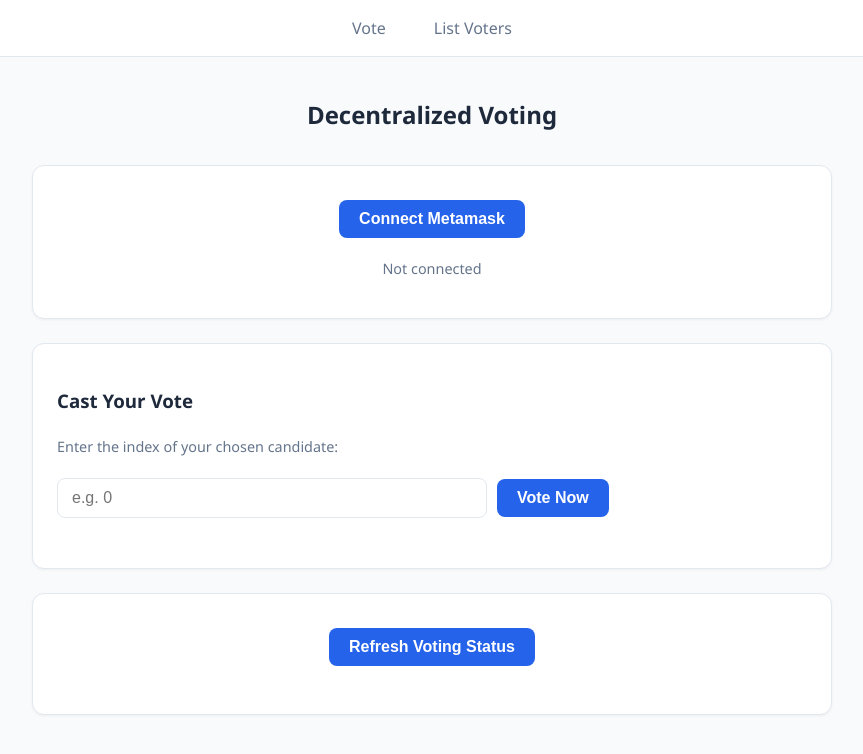
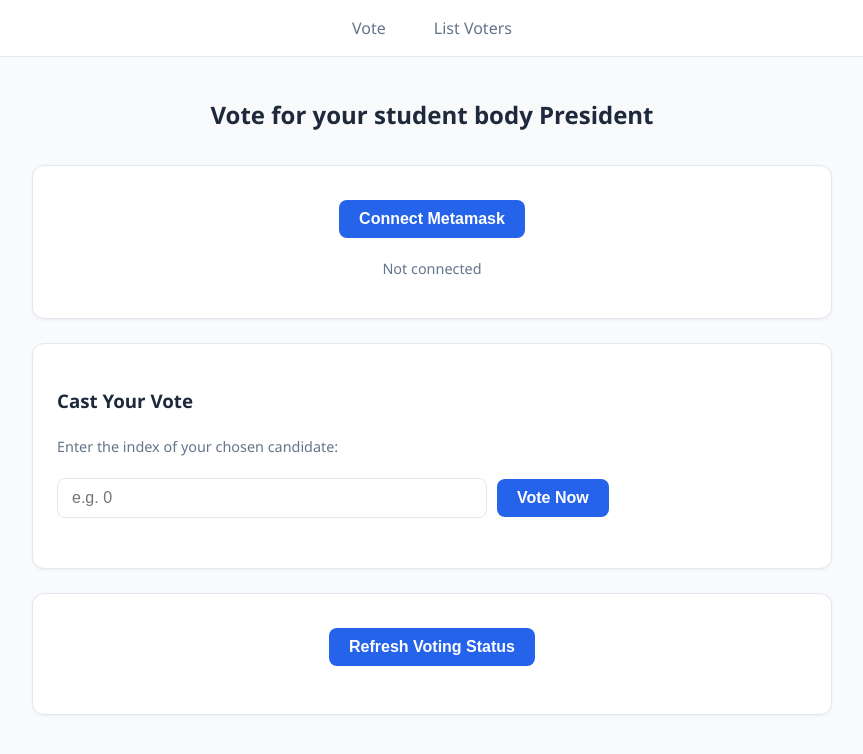
Before and after one commit to Jakub-Badzioch/Blockchain-Voting-Application, a website: page index.html in a window 1280 px wide. Shown: the whole page, without its empty margins (208-1071 px from the left). Drawn offline with Linux system fonts and the light colour scheme.

Commit message:
Update index.html
change main header to "Vote for your student body President"

```diff
--- a/index.html
+++ b/index.html
@@ -14,7 +14,7 @@
 </div>
 
 <div class="main-content">
-    <h1>Decentralized Voting</h1>
+    <h1>Vote for your student body President</h1>
 
     <div class="card" style="text-align: center;">
         <button onclick="connectMetamask()">Connect Metamask</button>
```
